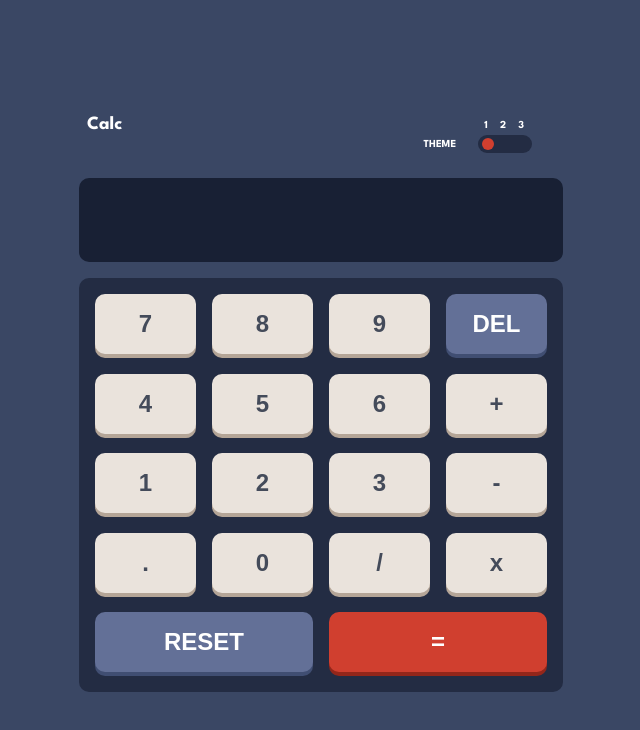
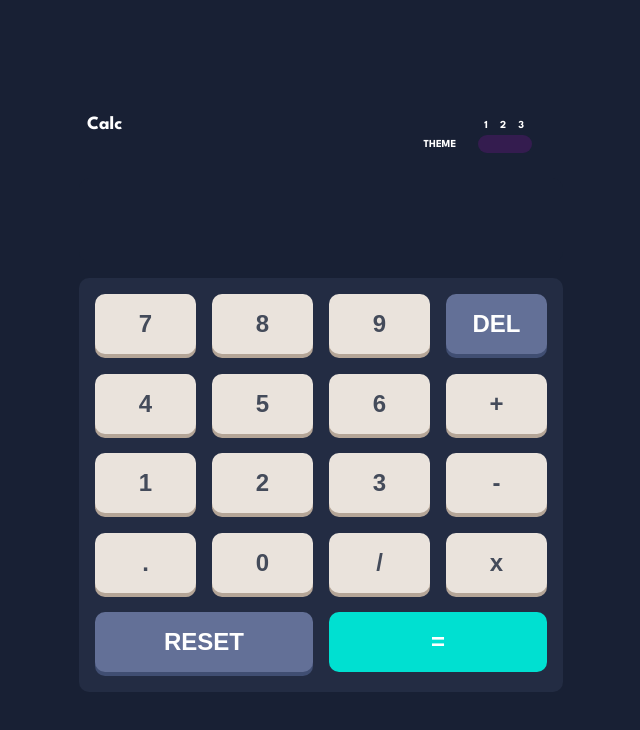
Before and after one commit to TylerDurden230/calculator-app, a React (Vite) app: page / in a window 1280 px wide. Shown: the top 730 px of the page, without its empty margins (319-959 px from the left). Built offline with nearby package versions, Linux system fonts and the light colour scheme.

Commit message:
theme provider is working properly. theme3 completed, need to fix t1 and t2

```diff
--- a/src/App.css
+++ b/src/App.css
@@ -41,6 +41,7 @@
 /* Backgrounds */
 --very-dark-violet: hsl(268, 75%, 9%); /* (main background) */
 --very-dark-violet2: hsl(268, 71%, 12%) /* (toggle background, keypad background, screen background) */
+--black: hsl(268, 71%, 12%); /* (key shadow) */
 
 /* Keys */
 
@@ -50,6 +51,7 @@
 --soft-cyan: hsl(177, 92%, 70%); /* (key shadow) */
 --very-dark-violet3: hsl(268, 47%, 21%); /* (key background) */
 --dark-magenta: hsl(290, 70%, 36%); /* (key shadow) */
+--dark-magenta: hsl(281, 50%, 50%); /* (key shadow) */
 
 /* Text */
 
@@ -68,11 +70,12 @@
 
 body {
   font-family: var(--main-font), sans-serif;
+  color: var(--text-color);
   display: flex;
   justify-content: center;
   align-items: center;
   height: 100vh;
-  background-color: var(--dark-blue);
+  background-color: var(--background-color);
 }
 
 
@@ -113,11 +116,11 @@ body {
 
 .display {
   position: relative;
-  background-color: var(--very-dark-blue);
+  background-color: var(--display-bg);
   display: flex;
   justify-content: end;
   align-items: center;
-  color: var(--white);
+  color: var(--display-text-color);
   border-radius: 10px;
   margin: 0.5rem;
   font-size: 1.5rem;
@@ -136,9 +139,9 @@ body {
   width: 100%;
   cursor: pointer;
   border: none;
-  background-color: var(--light-grayish-orange);
-  color: var(--t1-text-dark-blue);
-  box-shadow: 0 4px var(--grayish-orange);
+  background-color: var(--button-bg);
+  color: var(--button-text);
+  box-shadow: 0 4px var(--button-shadow);
   font-size: 1.5rem;
   font-weight: 700;
   padding: 1rem;
@@ -146,23 +149,23 @@ body {
 }
 
 .main-button:active {
-  background-color: var(--white);
+  background-color: var(--button-active-bg);
 }
 
 .equal-button {
-  background-color: var(--t1-red);
-  color: var(--white);
-  box-shadow: 0 4px var(--dark-red);
+  background-color: var(--bg-equal-key);
+  color: var(--text-equal-key);
+  box-shadow: 0 4px var(--shadow-equal-keyd);
 }
 
 .equal-button:active {
   background-color: var(--light-red);
 }
 
-.reset-button {
-  background-color: var(--desaturated-dark-blue-key);
-  color: var(--white);
-  box-shadow: 0 4px var(--dark-blue-shadow);
+.delres-button {
+  background-color: var(--bg-delres-key); /* --bg-delres-key */
+  color: var(--text-delres-key); /* --text-delres-key */
+  box-shadow: 0 4px var(--shadow-delres-key); /* --shadow-delres-key */
 }
 
 .reset-button:active {
@@ -196,6 +199,7 @@ body {
 }
 
 .switchTheme {
+  color: var(--text-color);
   position: relative;
   display: grid;
   grid-template-columns: 1fr 1fr;
@@ -204,7 +208,7 @@ body {
 }
 
 .switchTheme h6 {
-  color: var(--white);
+  color: var(--text-color);
   margin: 0.38rem;
   display: inline;
 }
@@ -215,21 +219,21 @@ body {
   left: 4px;
   width: 12px;
   height: 12px;
-  background-color: var(--t1-red);
+  background-color: var(--toggle-color);
   border-radius: 50%;
   transition: 0.45s ease-in-out;
   cursor: pointer;
 }
 
 .themeSelector:hover {
-  background-color: var(--light-red);
+  background-color: var(--toggle-hover);
 }
 
 .switchBox {
   cursor: pointer;
   width: 18px;
   height: 18px;
-  background-color: var(--keypad-bg);
+  background-color: var(--toggle-bg);
 }
 
 .numberBox {
--- a/src/components/Header.tsx
+++ b/src/components/Header.tsx
@@ -2,7 +2,7 @@ import SwitchTheme from './SwitchTheme'
 
 const Header = () => {
   return (
-    <div className='flex space-between p1 text-white'>
+    <div className='flex space-between p1'>
       <div><h3>Calc</h3></div>
       <SwitchTheme />
     </div>
--- a/src/components/Keyboard.tsx
+++ b/src/components/Keyboard.tsx
@@ -104,9 +104,9 @@ const Keyboard = () => {
 
     return buttons.map((button) => {
       if (button.type === ButtonType.DEL)
-        return <Button value={button.value} key={button.value} func1={() => dispatch(del())} buttonStyle="reset-button" />
+        return <Button value={button.value} key={button.value} func1={() => dispatch(del())} buttonStyle="delres-button" />
       if (button.type === ButtonType.RESET)
-        return <Button value={button.value} key={button.value} divStyle="half-width-button" buttonStyle="reset-button" func1={() => dispatch(reset())} />
+        return <Button value={button.value} key={button.value} divStyle="half-width-button" buttonStyle="delres-button" func1={() => dispatch(reset())} />
       if (button.type === ButtonType.OPERATOR){
         if (button.value === "=")
           return <Button divStyle={"half-width-button"} buttonStyle="equal-button" value={button.value} key={button.value} func1={() => dispatch(equal())} />
--- a/src/providers/themeProvider.tsx
+++ b/src/providers/themeProvider.tsx
@@ -7,26 +7,63 @@ const themes: Record<ThemeKeys, Record<string, string>> = {
     theme1: {
         '--background-color': 'hsl(224, 36%, 15%)',
         '--text-color': 'hsl(0, 0%, 100%)',
-        '--button-bg': 'hsl(6, 63%, 50%)',
-        '--desaturated-dark-blue-key': 'hsl(225, 21%, 49%)',
-        '--dark-blue-shadow': 'hsl(224, 28%, 35%)',
+        '--display-bg': 'hsl(224, 36%, 15%)',
+        '--display-text-color': 'hsl(0, 0%, 93%)',
+        '--keypad-bg': 'hsl(223, 31%, 20%)',
+        '--button-bg': 'hsl(30, 25%, 89%)',
+        '--button-text': 'hsl(221, 14%, 31%)',
+        '--button-shadow': 'hsl(28, 16%, 65%)',
+        '--button-active-bg': 'hsl(0, 0%, 100%)',
+        '--bg-delres-key': 'hsl(225, 21%, 49%)',
+        '--shadow-delres-key': 'hsl(224, 28%, 35%)',
+        '--text-delres-key': 'hsl(0, 0%, 100%)',
         '--active-delres-key': 'hsl(225, 64%, 77%)',
+        '--bg-equal-key': 'hsl(176, 100%, 44%)',
+        '--shadow-equal-key': 'hsl(177, 92%, 70%)',
+        '--text-equal-key': 'hsl(0, 0%, 100%)',
+        '--toggle-bg': 'hsl(268, 47%, 21%)',
+        '--toggle-hover': 'hsl(290, 70%, 36%)',
       },
       theme2: {
         '--background-color': 'hsl(0, 0%, 90%)',
         '--text-color': 'hsl(60, 10%, 19%)',
-        '--button-bg': 'hsl(25, 98%, 40%)',
-        '--desaturated-dark-blue-key': 'hsl(185, 42%, 37%)',
-        '--dark-blue-shadow': 'hsl(185, 58%, 25%)',
+        '--display-bg': 'hsl(0, 0%, 93%)',
+        '--display-text-color': 'hsl(60, 10%, 19%)',
+        '--keypad-bg': 'hsl(223, 31%, 20%)',
+        '--button-bg': 'hsl(30, 25%, 89%)',
+        '--button-text': 'hsl(60, 10%, 19%)',
+        '--button-shadow': 'hsl(28, 16%, 65%)',
+        '--button-active-bg': 'hsl(45, 7%, 89%)',
+        '--bg-delres-key': 'hsl(185, 42%, 37%)',
+        '--shadow-delres-key': 'hsl(185, 58%, 25%)',
+        '--text-delres-key': 'hsl(0, 0%, 100%)',
         '--active-delres-key': 'hsl(25, 99%, 27%)',
+        '--bg-equal-key': 'hsl(176, 100%, 44%)',
+        '--shadow-equal-key': 'hsl(177, 92%, 70%)',
+        '--text-equal-key': 'hsl(0, 0%, 100%)',
+        '--toggle-bg': 'hsl(25, 98%, 40%)',
+        '--toggle-hover': 'hsl(290, 70%, 36%)',
       },
       theme3: {
         '--background-color': 'hsl(268, 75%, 9%)',
         '--text-color': 'hsl(52, 100%, 62%)',
-        '--button-bg': 'hsl(285, 91%, 52%)',
-        '--desaturated-dark-blue-key': 'hsl(281, 89%, 26%)',
-        '--dark-blue-shadow': 'hsl(285, 91%, 52%)',
+        '--display-bg': 'hsl(268, 71%, 12%)',
+        '--display-text-color': 'hsl(52, 100%, 62%)',
+        '--keypad-bg': 'hsl(268, 71%, 12%)',
+        '--button-bg': 'hsl(268, 47%, 21%)',
+        '--button-text': 'hsl(52, 100%, 62%)',
+        '--button-shadow': 'hsl(290, 70%, 36%)',
+        '--button-active-bg': 'hsl(281, 50%, 50%)',
+        '--bg-delres-key': 'hsl(281, 89%, 26%)',
+        '--shadow-delres-key': 'hsl(285, 91%, 52%)',
+        '--text-delres-key': 'hsl(0, 0%, 100%)',
         '--active-delres-key': 'hsl(290, 70%, 36%)',
+        '--bg-equal-key': 'hsl(176, 100%, 44%)',
+        '--shadow-equal-key': 'hsl(177, 92%, 70%)',
+        '--text-equal-key': 'hsl(268, 71%, 12%)',
+        '--toggle-color': 'hsl(176, 100%, 44%)',
+        '--toggle-bg': 'hsl(268, 71%, 12%)',
+        '--toggle-hover': 'hsl(176, 100%, 44%)',
       }
 };
 
```
